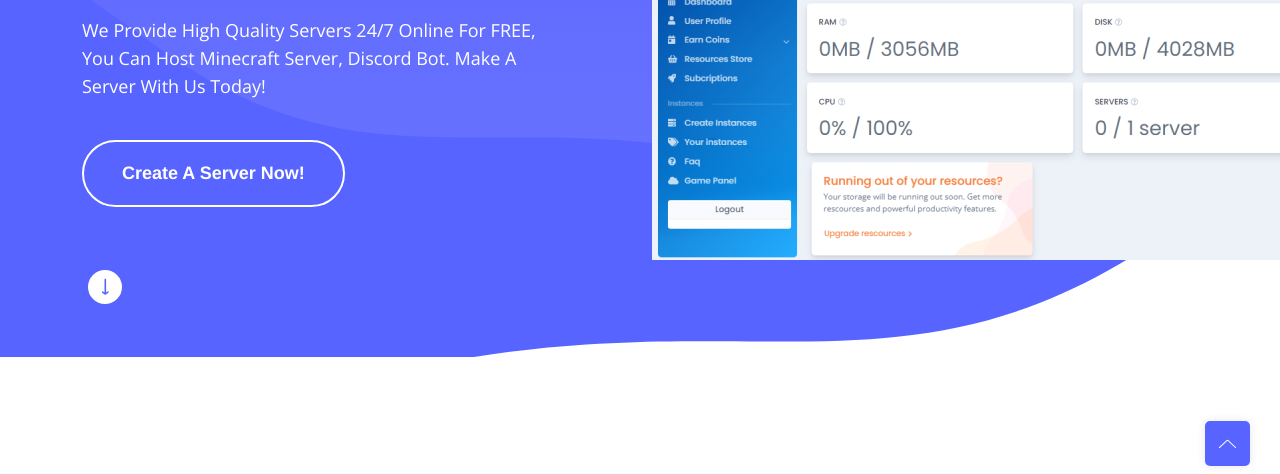
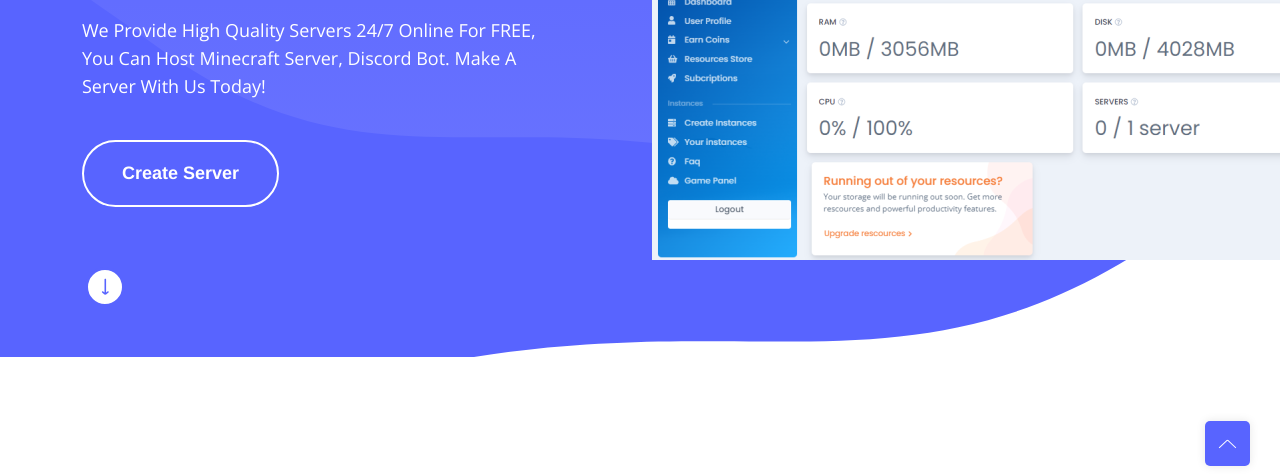
Before and after one commit to TecHCodez/home, a plain HTML site: page index.html in a window 1280 px wide. Shown: the part 304-778 px from the top of the page. Drawn offline with nearby package versions, Linux system fonts and the light colour scheme.

Commit message:
Update index.html

```diff
--- a/index.html
+++ b/index.html
@@ -116,7 +116,7 @@
                 href="https://client.aquaticnodes.host"
                 class="main-btn border-btn btn-hover wow fadeInUp"
                 data-wow-delay=".6s"
-                >Create A Server Now!</a
+                >Create Server</a
               >
               <a href="#features" class="scroll-bottom">
                 <i class="lni lni-arrow-down"></i
```
